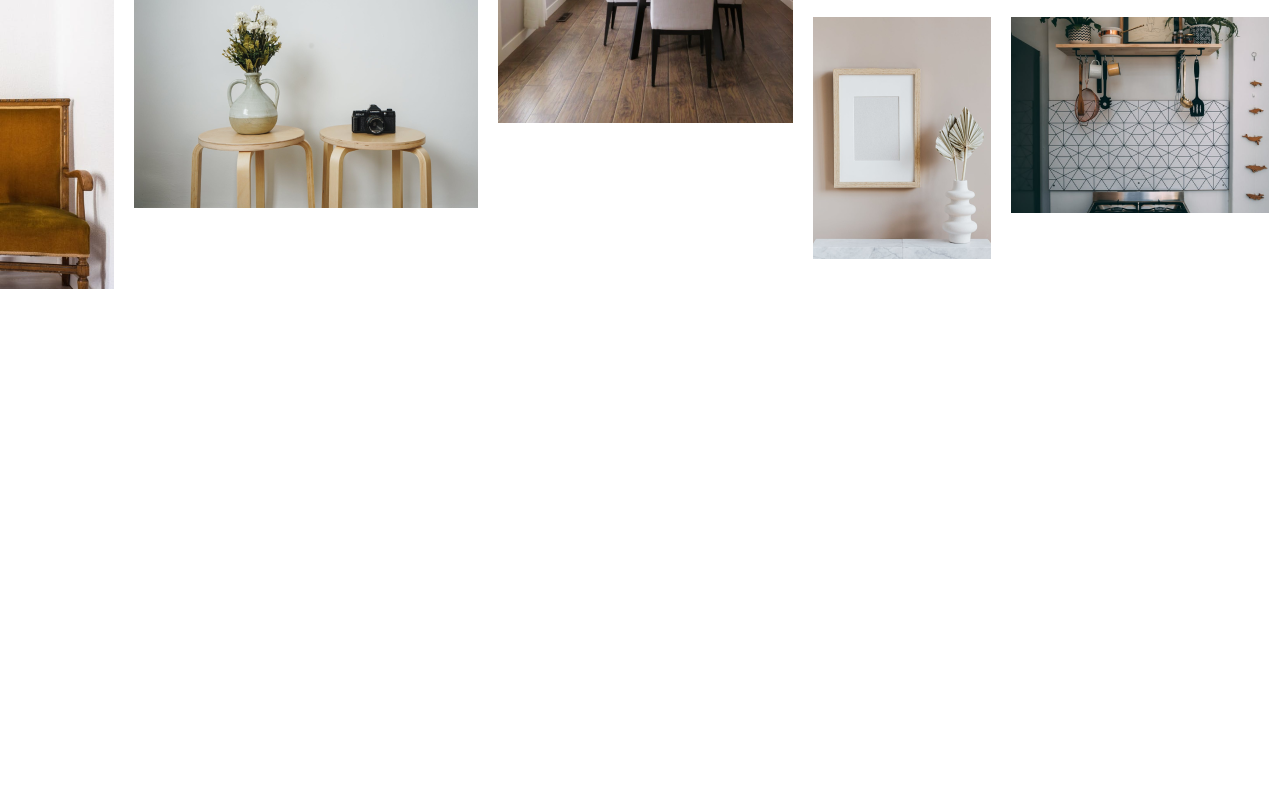
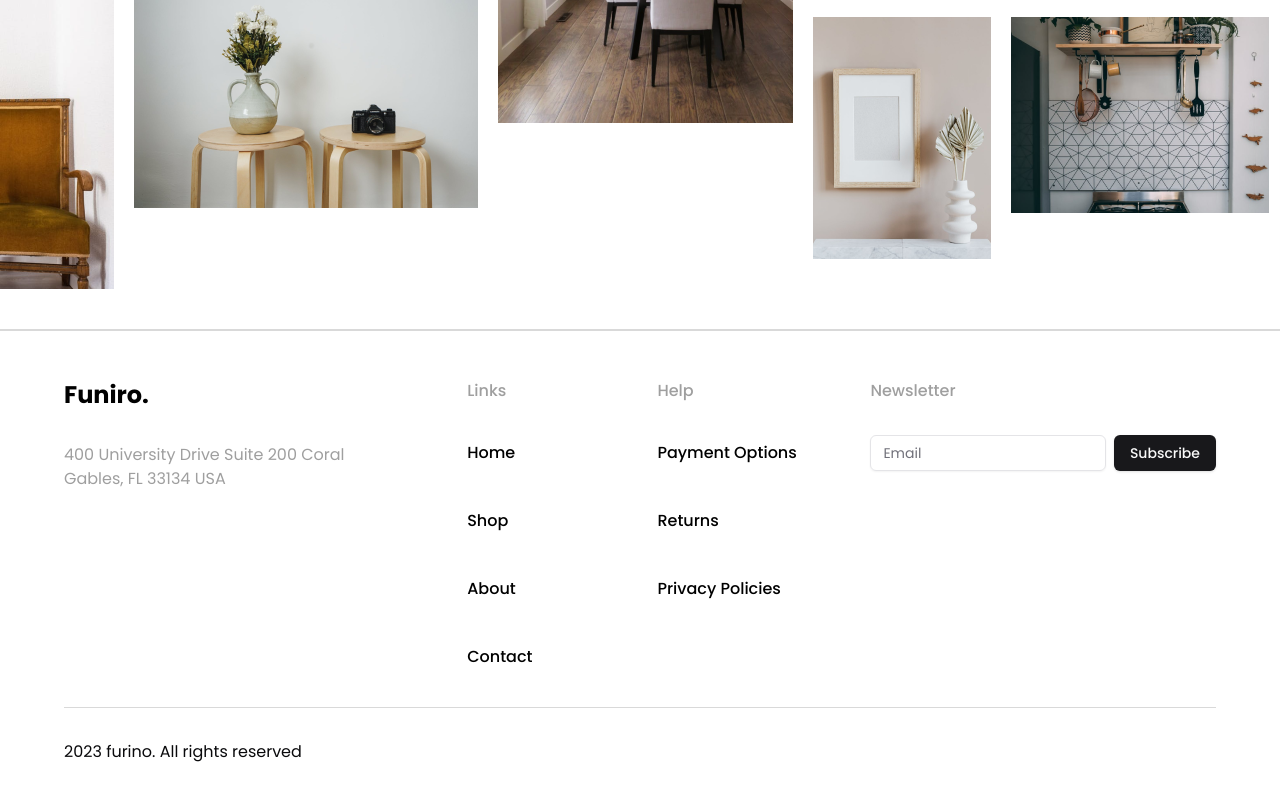
Before and after one commit to Oussama-Chaoui/next-ecom-figma, a Next.js app: page / in a window 1280 px wide. Shown: the part 3915-4715 px from the top of the page. Before the commit the page ends 4244 px from the top, so only its background shows below. Built offline with nearby package versions, Linux system fonts and the light colour scheme.

Commit message:
footer section added to main page

```diff
--- a/app/(landing)/page.tsx
+++ b/app/(landing)/page.tsx
@@ -1,5 +1,6 @@
 import CategoriesBanner from "@/components/landing/categories-banner"
 import Designs from "@/components/landing/designs"
+import Footer from "@/components/landing/footer"
 import Hero from "@/components/landing/hero"
 import Mosaic from "@/components/landing/mosaic"
 import ProductsGrid from "@/components/landing/products-grid"
@@ -12,6 +13,7 @@ const LandingPage = () => {
       <ProductsGrid />
       <Designs/>
       <Mosaic/>
+      <Footer />
     </div>
   )
 }
```
